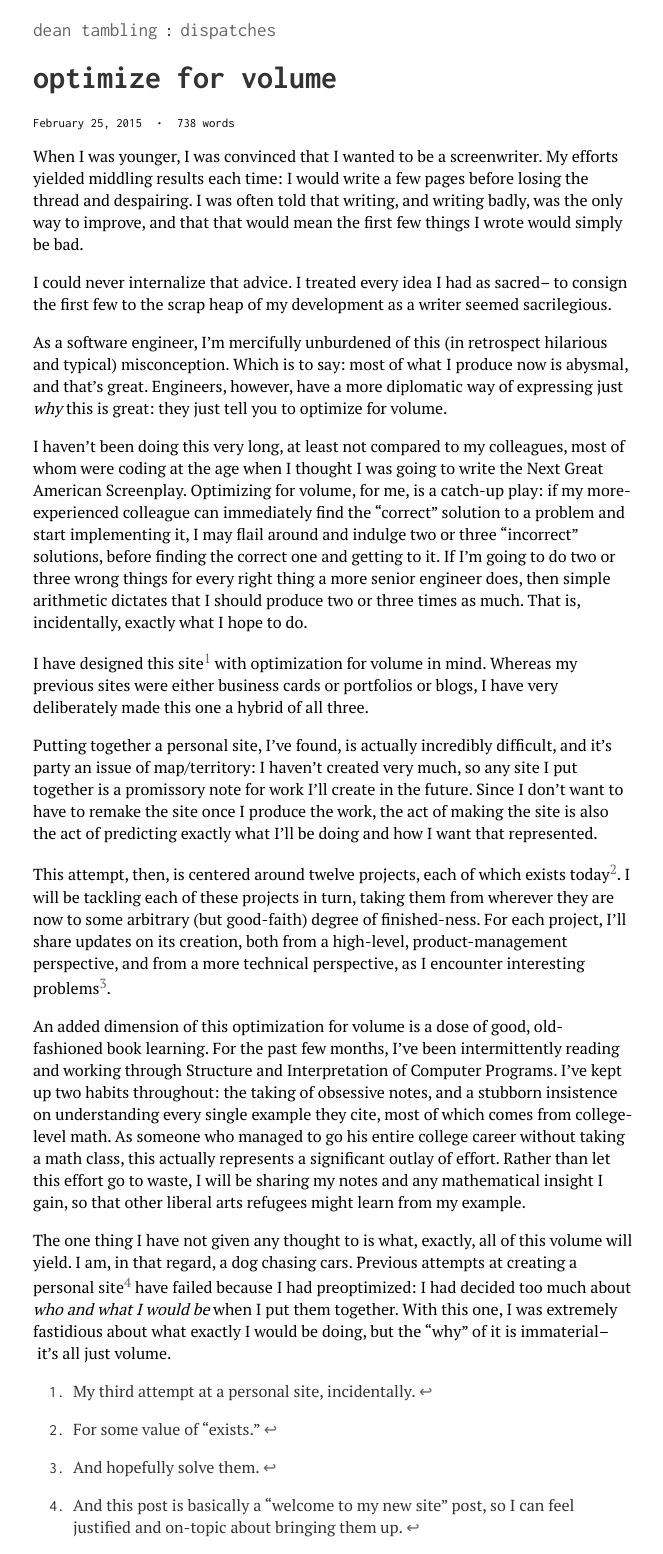
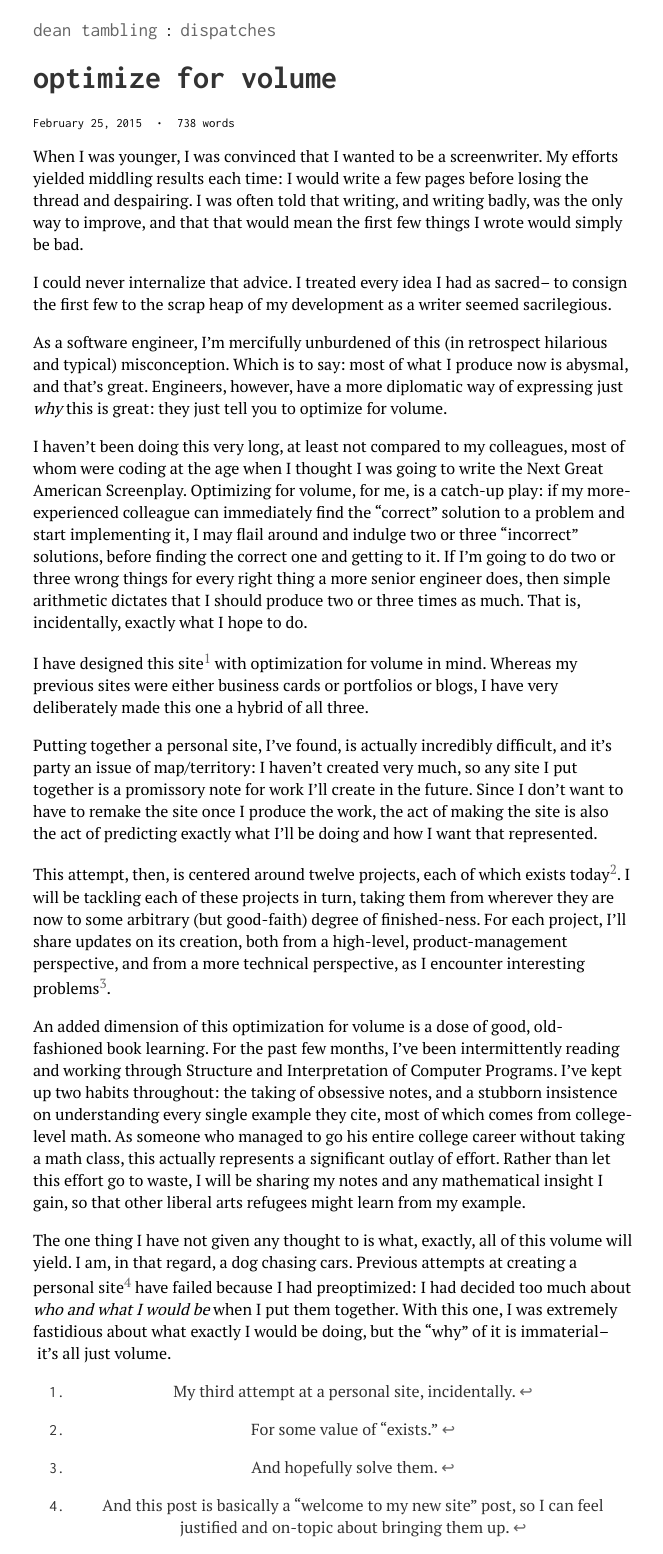
Before and after one commit to Tambling/tambling.github.io, a Jekyll site: the page built from _posts/2015-02-22-optimize-for-volume.md, in a window 1280 px wide. Shown: the whole page, without its empty margins (307-970 px from the left). Built offline with Jekyll 4.4.1, drawn with Linux system fonts in a browser that asks for light colours.

Commit message:
Set apart footnotes.

```diff
--- a/css/main.scss
+++ b/css/main.scss
@@ -53,3 +53,9 @@
 .home-column h1 {
   font-weight: normal;
 }
+
+div.footnotes {
+  content: "–";
+  text-align: center;
+  display: block;
+}
```
